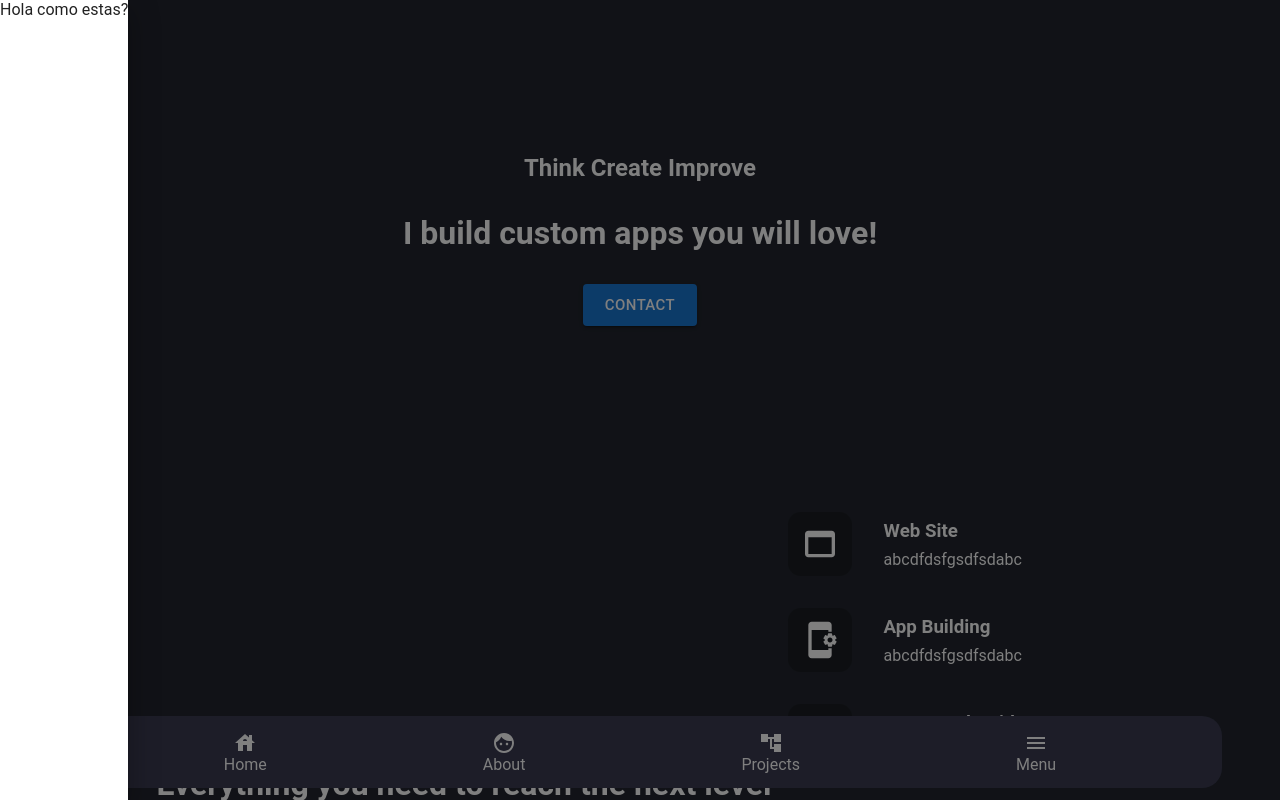
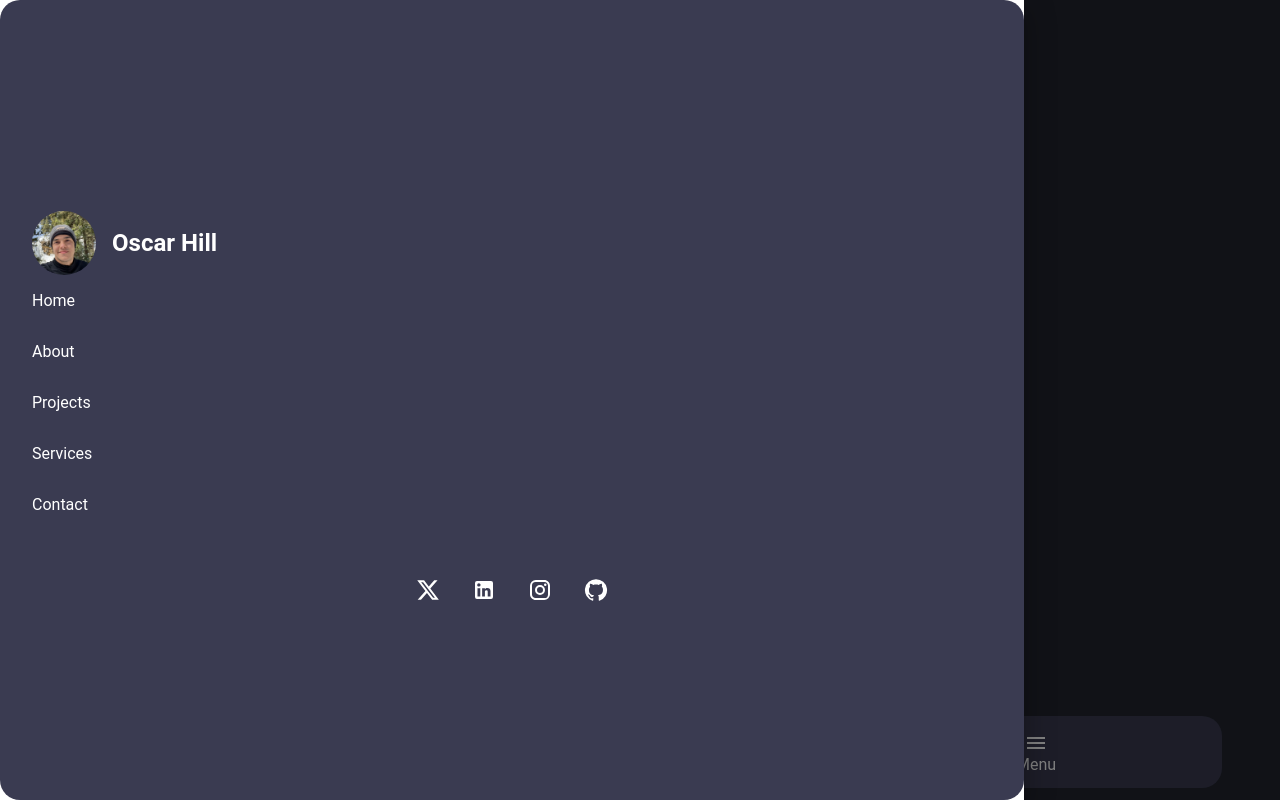
Before and after one commit to oscarhillz/CV, a React (Vite) app: page / in a window 1280 px wide. Both pictures are taken after a click on the element "Menu". Shown: the top 800 px of the page. Built offline with nearby package versions, Linux system fonts and the light colour scheme.

Commit message:
navbar drawer color y links

```diff
--- a/src/components/Navbar/Navbar.css
+++ b/src/components/Navbar/Navbar.css
@@ -35,5 +35,54 @@
         justify-content: center;
         text-align: center;
     }
+}
 
+.Drawer{
+    display: flex;
+    flex-direction: column;
+    justify-content: center;
+    width: 80vw;
+    height: 100%;
+    background-color: var(--main-bg-color-3);
+    z-index: 1;
+    border-radius: 20px;
+
+    & .DrawerHeader{
+        display: flex;
+        flex-direction: row;
+        align-items: center;
+        padding: 1rem 2rem;
+        color: var( --main-txt-color);
+
+        & .DrawerHeaderIMG{
+            width: 4rem;
+            height: 4rem;
+            border-radius: 50%;
+            background-image: url('../../assets/IMG/FotoOscarCirculo.jpeg');
+            background-size: cover;
+        }
+
+        & h2{
+            margin-left: 1rem;
+        }
+    }
+
+    & .DrawerLinks{
+        display: flex;
+        flex-direction: column;
+        gap: 2rem;
+
+        & a{
+            padding-left: 2rem;
+        }
+    }
+
+    & .DrawerFooter{
+        display: flex;
+        flex-direction: row;
+        align-items: center;
+        justify-content: center;
+        gap: 2rem;
+        margin-top: 4rem;
+    }
 }
--- a/src/components/Navbar/Navbar.jsx
+++ b/src/components/Navbar/Navbar.jsx
@@ -5,6 +5,10 @@ import HouseIcon from '@mui/icons-material/House';
 import FaceIcon from '@mui/icons-material/Face';
 import AccountTreeIcon from '@mui/icons-material/AccountTree';
 import MenuIcon from '@mui/icons-material/Menu';
+import XIcon from '@mui/icons-material/X';
+import LinkedInIcon from '@mui/icons-material/LinkedIn';
+import InstagramIcon from '@mui/icons-material/Instagram';
+import GithubIcon from '@mui/icons-material/GitHub';
 
 import { Link } from 'react-router-dom'
 import { Drawer } from '@mui/material'
@@ -14,6 +18,10 @@ import { useState } from 'react'
 export default function Navbar() {
   const icons = [<HouseIcon />, <FaceIcon />, <AccountTreeIcon />]
   const texts = ['Home', 'About', 'Projects']
+
+  const DrawerIcons = [<XIcon />, <LinkedInIcon />, <InstagramIcon />, <GithubIcon />];
+  const DrawerIconsLinks = ['https://twitter.com/oscarhillz' ,'https://www.linkedin.com/in/oscarhillz', 'https://www.instagram.com/oscarhillz/', 'https://www.github.com/oscarhillz/']
+  const quickLinks = ['Home', 'About', 'Projects', 'Services', 'Contact'];
 
   const [isDrawerOpen, setIsDrawerOpen] = useState(false)
 
@@ -41,7 +49,28 @@ export default function Navbar() {
     </div>
 
     <Drawer anchor='left' open={isDrawerOpen} onClose={() => setIsDrawerOpen(false)}>
-      Hola como estas?
+      <div className="Drawer">
+        <div className="DrawerHeader">
+          <div className="DrawerHeaderIMG"></div>
+          <h2>Oscar Hill</h2>
+        </div>
+
+        <div className="DrawerLinks">
+          {quickLinks.map((link, index) => (
+            <Link key={index} to={`/CV/${link}`}>
+                {link}
+            </Link>
+          ))}
+        </div>
+
+        <div className="DrawerFooter">
+          {DrawerIcons.map((icon, index) => (
+            <a key={index} target="_blank" href={DrawerIconsLinks[index]}>
+              {icon}
+            </a>
+          ))}
+        </div>
+      </div>
 
 
     </Drawer>
```
